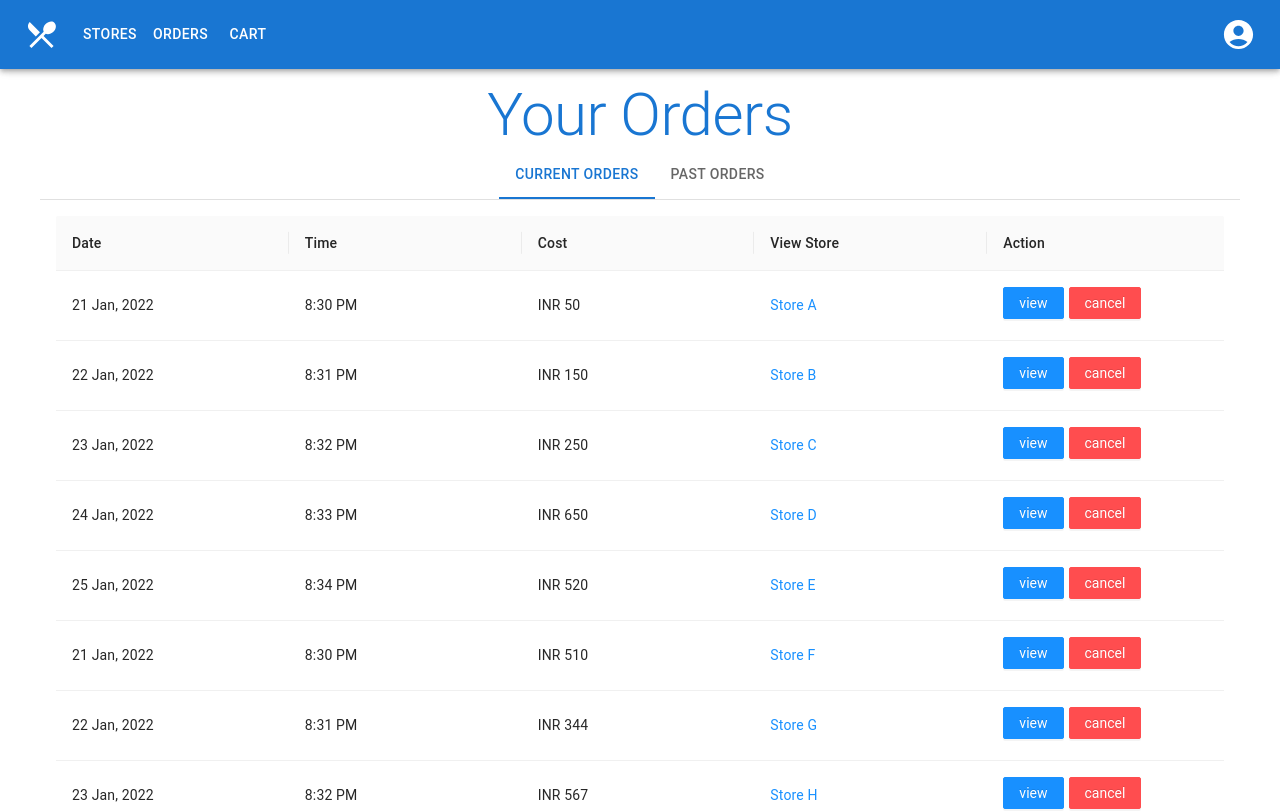
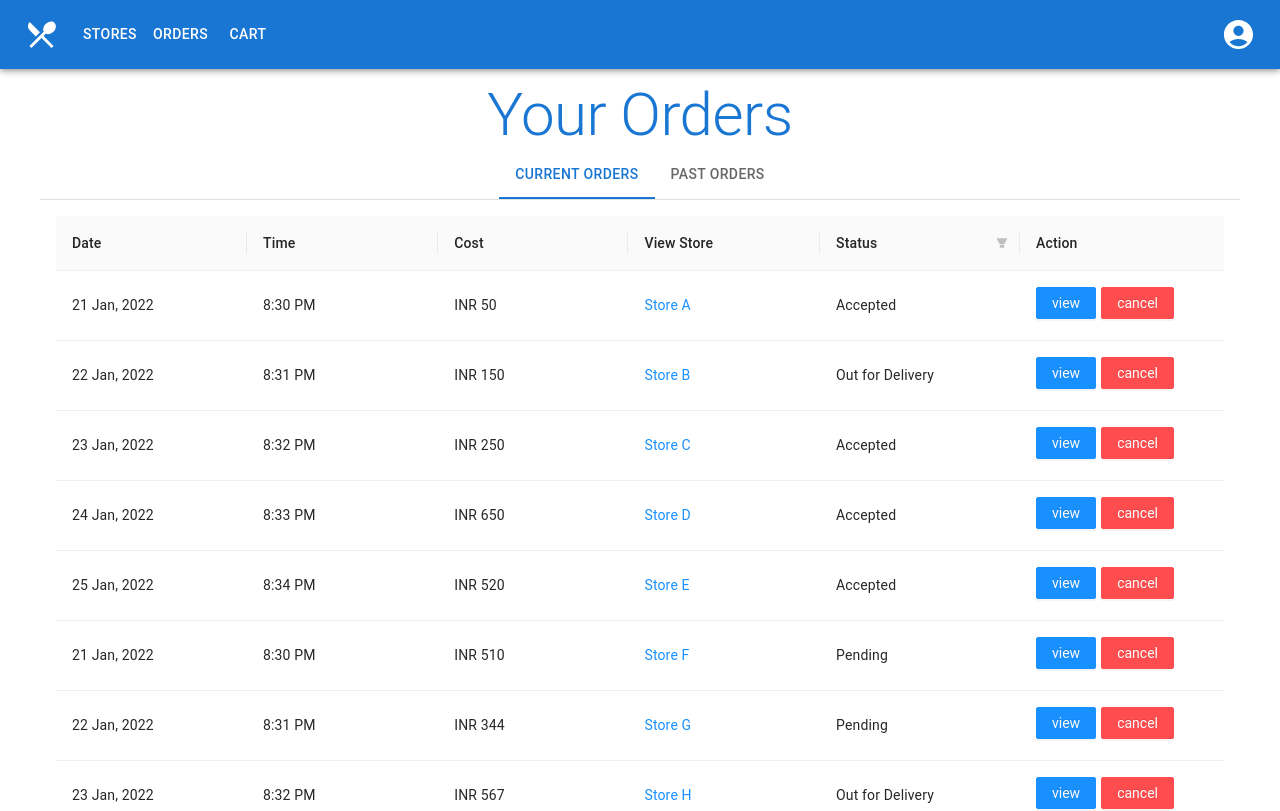
Before and after one commit to RPOpenSoft2022/Frontend-App, a React (Create React App) app: page /Orders in a window 1280 px wide. Shown: the top 811 px of the page. Built offline with nearby package versions, Linux system fonts and the light colour scheme.

Commit message:
Added filter in current orders table

```diff
--- a/src/components/Orders/Orders.js
+++ b/src/components/Orders/Orders.js
@@ -59,7 +59,8 @@ export default function BasicTabs() {
             },
             "time": "8:30 PM",
             "cost": "50",
-            "id": 1
+            "id": 1,
+            "status": "Accepted"
         },
         {
             "date": "22 Jan, 2022",
@@ -69,7 +70,8 @@ export default function BasicTabs() {
             },
             "time": "8:31 PM",
             "cost": "150",
-            "id": 2
+            "id": 2,
+            "status": "Out for Delivery"
         },
         {
             "date": "23 Jan, 2022",
@@ -79,7 +81,8 @@ export default function BasicTabs() {
             },
             "time": "8:32 PM",
             "cost": "250",
-            "id": 3
+            "id": 3,
+            "status": "Accepted"
         },
         {
             "date": "24 Jan, 2022",
@@ -89,7 +92,8 @@ export default function BasicTabs() {
             },
             "time": "8:33 PM",
             "cost": "650",
-            "id": 4
+            "id": 4,
+            "status": "Accepted"
         },
         {
             "date": "25 Jan, 2022",
@@ -99,7 +103,8 @@ export default function BasicTabs() {
             },
             "time": "8:34 PM",
             "cost": "520",
-            "id": 5
+            "id": 5,
+            "status": "Accepted"
         },
         {
             "date": "21 Jan, 2022",
@@ -109,7 +114,8 @@ export default function BasicTabs() {
             },
             "time": "8:30 PM",
             "cost": "510",
-            "id": 1
+            "id": 1,
+            "status": "Pending"
         },
         {
             "date": "22 Jan, 2022",
@@ -119,7 +125,8 @@ export default function BasicTabs() {
             },
             "time": "8:31 PM",
             "cost": "344",
-            "id": 2
+            "id": 2,
+            "status": "Pending"
         },
         {
             "date": "23 Jan, 2022",
@@ -129,7 +136,8 @@ export default function BasicTabs() {
             },
             "time": "8:32 PM",
             "cost": "567",
-            "id": 3
+            "id": 3,
+            "status": "Out for Delivery"
         },
         {
             "date": "24 Jan, 2022",
@@ -139,7 +147,8 @@ export default function BasicTabs() {
             },
             "time": "8:33 PM",
             "cost": "990",
-            "id": 4
+            "id": 4,
+            "status": "Out for Delivery"
         },
         {
             "date": "25 Jan, 2022",
@@ -149,7 +158,8 @@ export default function BasicTabs() {
             },
             "time": "8:34 PM",
             "cost": "510",
-            "id": 5
+            "id": 5,
+            "status": "Accepted"
         }, {
             "date": "21 Jan, 2022",
             "store": {
@@ -158,7 +168,8 @@ export default function BasicTabs() {
             },
             "time": "8:30 PM",
             "cost": "250",
-            "id": 1
+            "id": 1,
+            "status": "Pending"
         },
         {
             "date": "22 Jan, 2022",
@@ -168,7 +179,8 @@ export default function BasicTabs() {
             },
             "time": "8:31 PM",
             "cost": "50",
-            "id": 2
+            "id": 2,
+            "status": "Pending"
         },
         {
             "date": "23 Jan, 2022",
@@ -178,7 +190,8 @@ export default function BasicTabs() {
             },
             "time": "8:32 PM",
             "cost": "500",
-            "id": 3
+            "id": 3,
+            "status": "Accepted"
         },
         {
             "date": "24 Jan, 2022",
@@ -188,7 +201,8 @@ export default function BasicTabs() {
             },
             "time": "8:33 PM",
             "cost": "539",
-            "id": 4
+            "id": 4,
+            "status": "Out for Delivery"
         },
         {
             "date": "25 Jan, 2022",
@@ -198,7 +212,8 @@ export default function BasicTabs() {
             },
             "time": "8:34 PM",
             "cost": "233",
-            "id": 5
+            "id": 5,
+            "status": "Pending"
         },
     ]
 
@@ -340,7 +355,28 @@ export default function BasicTabs() {
             key: 'store',
             width: 250 ,
             render: (text) => <Link to={`/Stores/${text.store_id}`}>{text.name}</Link>,
-          },
+        },
+        {
+            title: 'Status',
+            dataIndex: 'status',
+            key: 'status',
+            width: 250 ,
+            filters: [
+                {
+                  text: 'Accepted',
+                  value: 'Accepted',
+                },
+                {
+                  text: 'Pending',
+                  value: 'Pending',
+                },
+                {
+                  text: 'Out for Delivery',
+                  value: 'Out for Delivery',
+                },
+              ],
+              onFilter: (value, record) => record.status.indexOf(value) === 0,
+        },
         {
             title: 'Action',
             dataIndex: 'id',
@@ -362,6 +398,10 @@ export default function BasicTabs() {
         render: (text) => <Button type="primary"><Link to={`../Orders/${text}`}>view</Link></Button>,
     })
 
+    function onChange(pagination, filters, sorter, extra) {
+        console.log('params', pagination, filters, sorter, extra);
+    }
+
 
     return (
         <div className="orders_container">
@@ -374,7 +414,7 @@ export default function BasicTabs() {
                     </Tabs>
                 </Box>
                 <TabPanel value={value} index={0} className="orders_box">
-                    <Table dataSource={dataSource} columns={columns} style={{ minWidth: "280px" }} />
+                    <Table dataSource={dataSource} columns={columns} style={{ minWidth: "280px" }} onChange={onChange}/>
                 </TabPanel>
                 <TabPanel value={value} index={1} className="orders_box">
                     <Table dataSource={dataSource1} columns={columns1} style={{ minWidth: "280px" }} />
```
